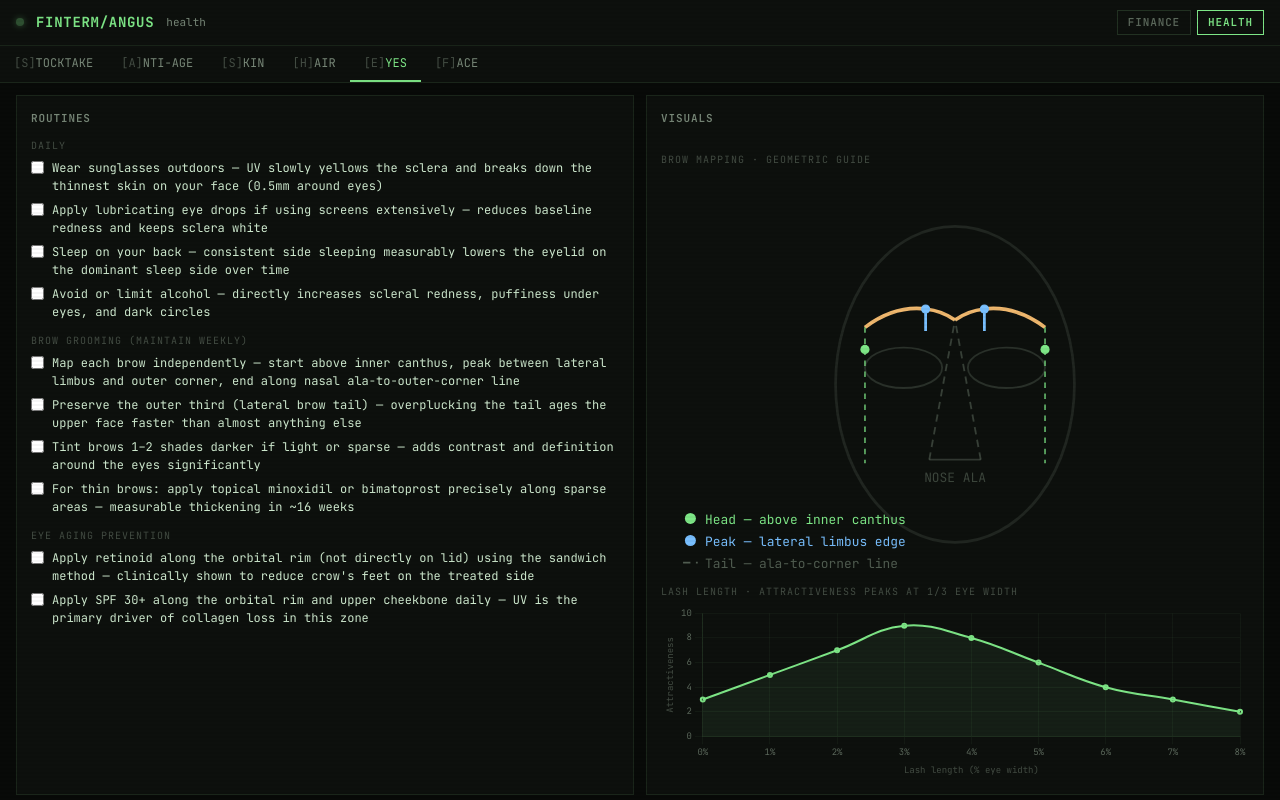
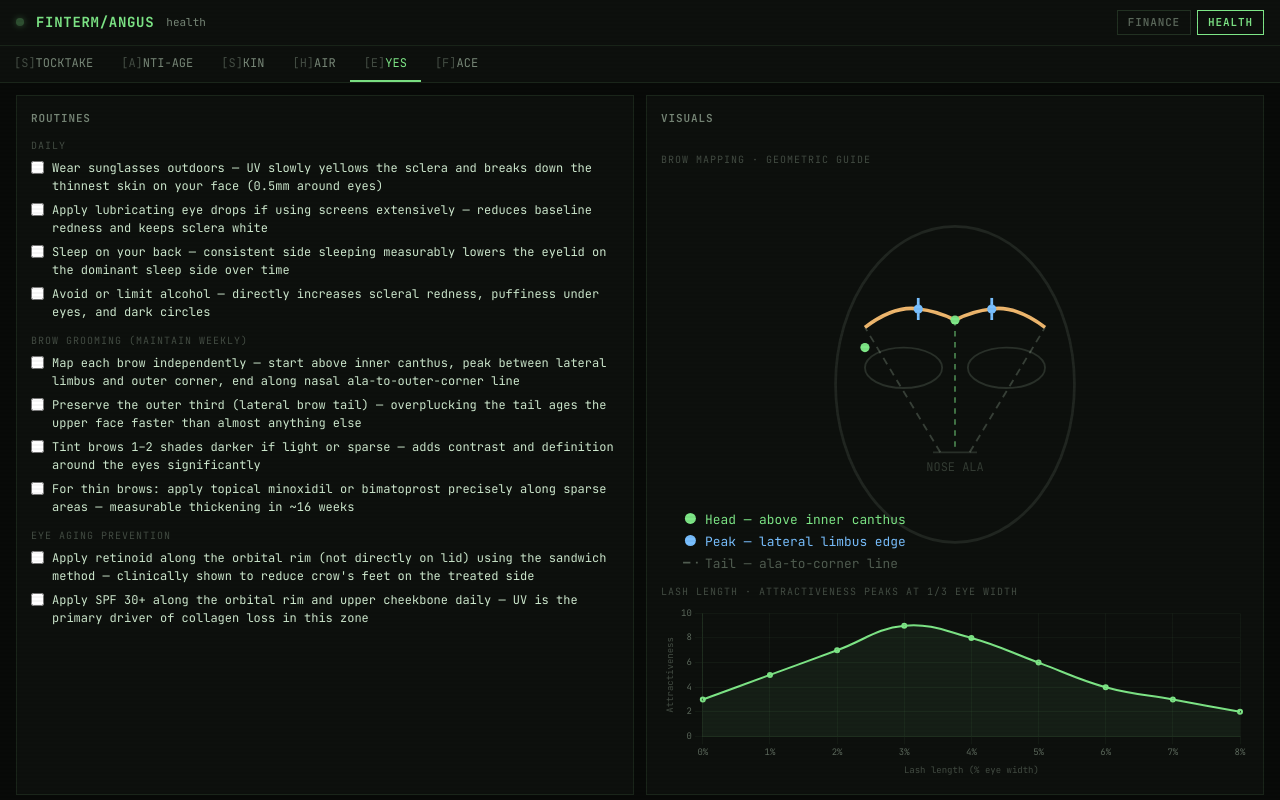
Before and after one commit to aang-sym/finance_dash, a plain HTML site: page health/eyes.html in a window 1280 px wide. Drawn offline with nearby package versions, Linux system fonts and the light colour scheme.

Commit message:
fix(health): correct SVG diagram issues across skin, eyes, face tabs
- skin: flip amber under-eye gua sha arrows to go outward (were pointing inward)
- eyes: fix brow tail diagonals to reach outer brow corners, move NOSE ALA
  label below the nose line, clean up brow head marker position
- face: extend fWHR height line to span brow-to-upper-lip correctly,
  move HEIGHT label to right edge to avoid collision with WIDTH label

Co-Authored-By: Claude Sonnet 4.6 <noreply@anthropic.com>

```diff
--- a/health/eyes.html
+++ b/health/eyes.html
@@ -163,26 +163,26 @@ body::after{content:'';position:fixed;inset:0;background:repeating-linear-gradie
             <!-- eye socket suggestions -->
             <ellipse cx="132" cy="106" rx="21" ry="11" fill="none" stroke="rgba(207,234,207,0.15)" stroke-width="1"/>
             <ellipse cx="188" cy="106" rx="21" ry="11" fill="none" stroke="rgba(207,234,207,0.15)" stroke-width="1"/>
-            <!-- nose ala line -->
-            <line x1="146" y1="156" x2="174" y2="156" stroke="rgba(207,234,207,0.18)" stroke-width="1"/>
-            <text x="160" y="168" text-anchor="middle" font-family="'JetBrains Mono',monospace" font-size="7" fill="rgba(207,234,207,0.25)">NOSE ALA</text>
-            <!-- LEFT brow curve -->
-            <path d="M111,84 Q127,72 144,74 Q153,75 160,80" fill="none" stroke="#f0b86e" stroke-width="2"/>
+            <!-- nose ala indicator (small bracket, no distracting label inside face) -->
+            <line x1="148" y1="152" x2="172" y2="152" stroke="rgba(207,234,207,0.15)" stroke-width="1"/>
+            <text x="160" y="162" text-anchor="middle" font-family="'JetBrains Mono',monospace" font-size="6.5" fill="rgba(207,234,207,0.2)">NOSE ALA</text>
+            <!-- LEFT brow curve — ends at outer tail x=111, peak at x=133, head at x=155 -->
+            <path d="M111,84 Q127,72 140,74 Q150,75 160,80" fill="none" stroke="#f0b86e" stroke-width="2"/>
             <!-- RIGHT brow curve -->
-            <path d="M209,84 Q193,72 176,74 Q167,75 160,80" fill="none" stroke="#f0b86e" stroke-width="2"/>
-            <!-- Rule 1: vertical from inner canthus — green dashed -->
-            <line x1="111" y1="84" x2="111" y2="158" stroke="#7ee787" stroke-width="1" stroke-dasharray="3,3" opacity="0.7"/>
-            <circle cx="111" cy="96" r="2.5" fill="#7ee787"/>
-            <line x1="209" y1="84" x2="209" y2="158" stroke="#7ee787" stroke-width="1" stroke-dasharray="3,3" opacity="0.7"/>
-            <circle cx="209" cy="96" r="2.5" fill="#7ee787"/>
-            <!-- Rule 2: arch peak at lateral limbus — blue -->
-            <line x1="144" y1="74" x2="144" y2="86" stroke="#79c0ff" stroke-width="1.5"/>
-            <circle cx="144" cy="74" r="2.5" fill="#79c0ff"/>
-            <line x1="176" y1="74" x2="176" y2="86" stroke="#79c0ff" stroke-width="1.5"/>
-            <circle cx="176" cy="74" r="2.5" fill="#79c0ff"/>
-            <!-- Rule 3: ala-to-tail diagonal — dim dashed -->
-            <line x1="146" y1="156" x2="160" y2="80" stroke="rgba(207,234,207,0.22)" stroke-width="1" stroke-dasharray="4,3"/>
-            <line x1="174" y1="156" x2="160" y2="80" stroke="rgba(207,234,207,0.22)" stroke-width="1" stroke-dasharray="4,3"/>
+            <path d="M209,84 Q193,72 180,74 Q170,75 160,80" fill="none" stroke="#f0b86e" stroke-width="2"/>
+            <!-- Rule 1: vertical from inner canthus (head) — green dashed, drop down to nose ala level -->
+            <line x1="160" y1="80" x2="160" y2="152" stroke="#7ee787" stroke-width="1" stroke-dasharray="3,3" opacity="0.5"/>
+            <circle cx="160" cy="80" r="2.5" fill="#7ee787"/>
+            <!-- Rule 2: arch peak at lateral limbus — blue ticks above brow at x=140 and x=180 -->
+            <line x1="140" y1="68" x2="140" y2="80" stroke="#79c0ff" stroke-width="1.5"/>
+            <circle cx="140" cy="74" r="2.5" fill="#79c0ff"/>
+            <line x1="180" y1="68" x2="180" y2="80" stroke="#79c0ff" stroke-width="1.5"/>
+            <circle cx="180" cy="74" r="2.5" fill="#79c0ff"/>
+            <!-- Rule 3: ala-to-brow-tail diagonal — from nose ala to outer tail of each brow -->
+            <line x1="152" y1="152" x2="111" y2="84" stroke="rgba(207,234,207,0.22)" stroke-width="1" stroke-dasharray="4,3"/>
+            <line x1="168" y1="152" x2="209" y2="84" stroke="rgba(207,234,207,0.22)" stroke-width="1" stroke-dasharray="4,3"/>
+            <!-- head dot on inner canthus line (left and right eye inner corners) -->
+            <circle cx="111" cy="95" r="2.5" fill="#7ee787"/>
             <!-- legend -->
             <circle cx="16" cy="188" r="3" fill="#7ee787"/>
             <text x="24" y="191" font-family="'JetBrains Mono',monospace" font-size="7" fill="#7ee787">Head — above inner canthus</text>
```
Also changed, not shown: health/face.html (+13 -18 lines), health/skin.html (+3 -3 lines).
